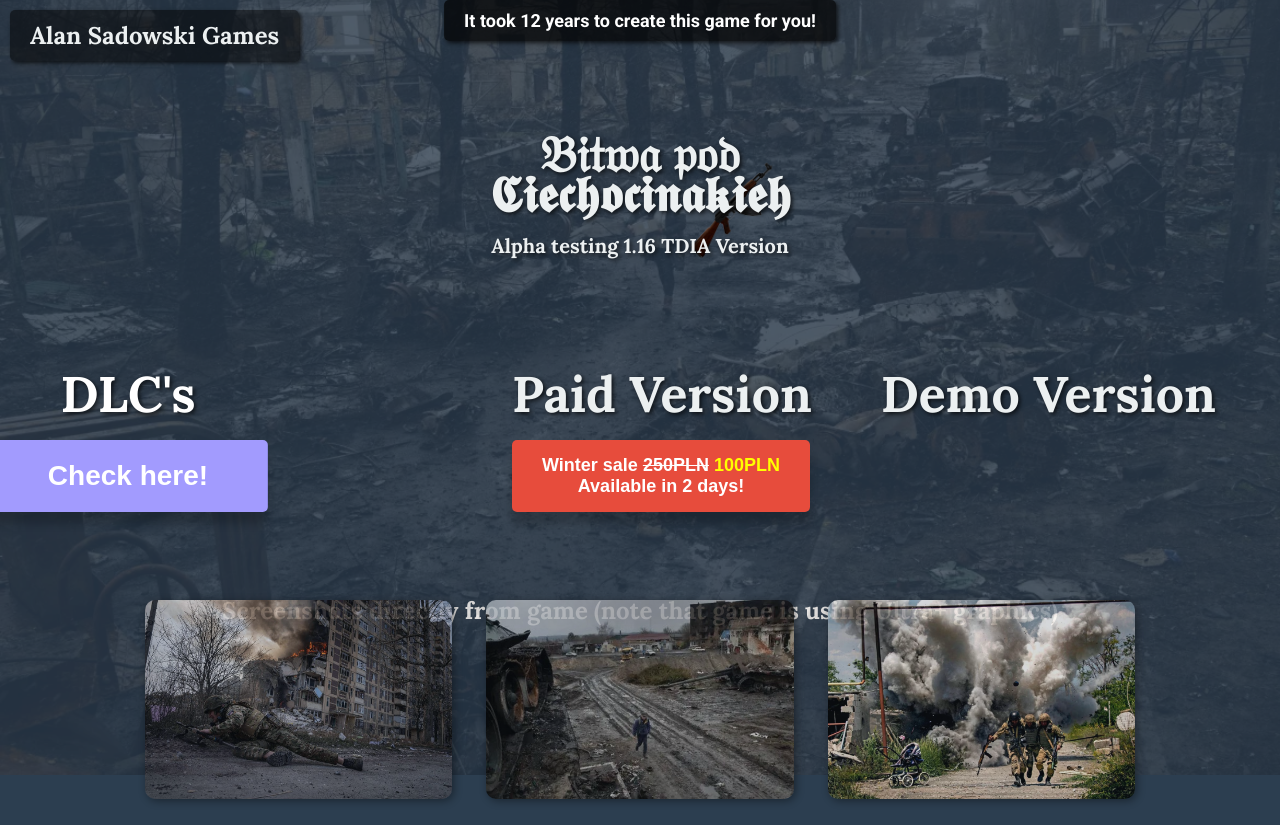
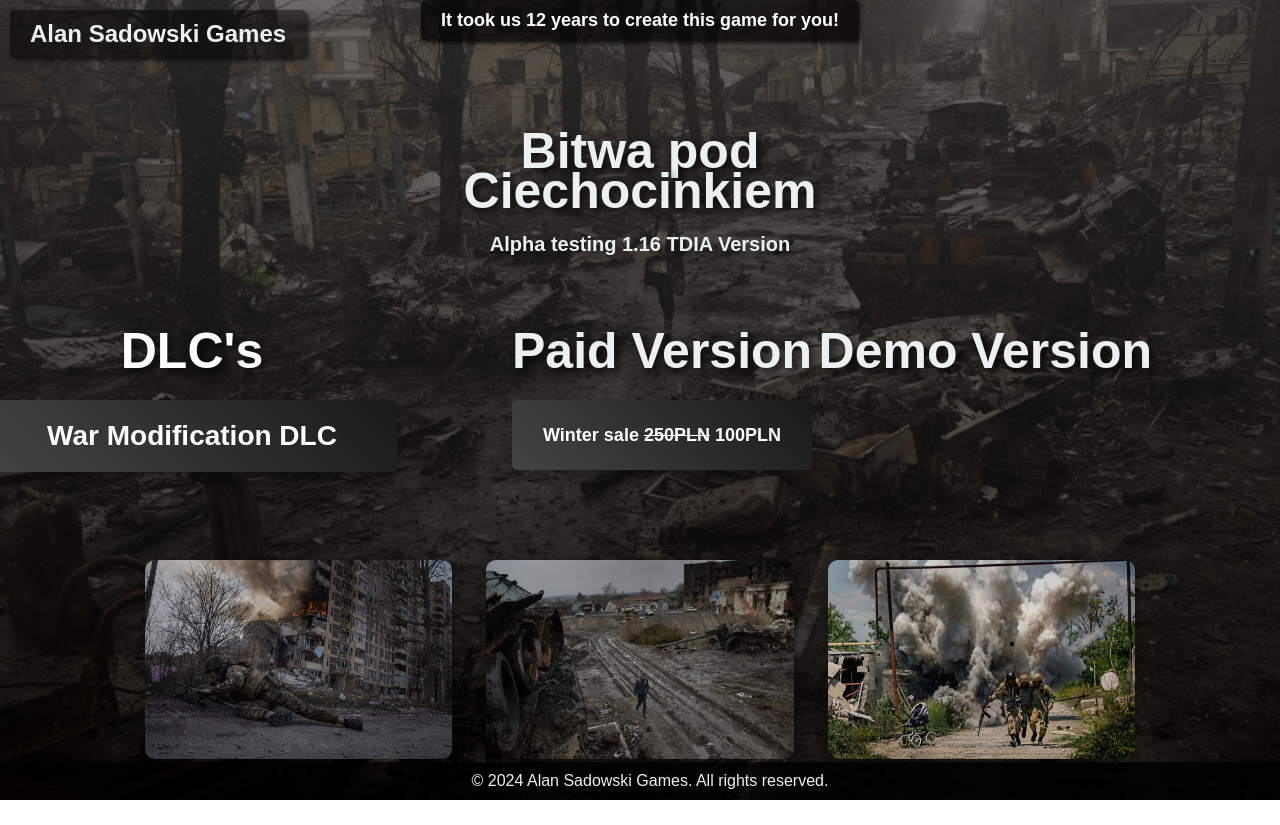
Before and after one commit to regv2137/Rage.io, a plain HTML site: page index.html/index.html in a window 1280 px wide. After the commit the page ends 800 px from the top, so only its background shows below. Drawn offline with Linux system fonts and the light colour scheme.

Commit message:
Update index.html

```diff
--- a/index.html/index.html
+++ b/index.html/index.html
@@ -1,31 +1,50 @@
 <!DOCTYPE html>
-<html>
+<html lang="en">
 <head>
+    <meta charset="UTF-8">
+    <meta name="viewport" content="width=device-width, initial-scale=1.0">
     <title>Rage.io Bitwa pod Ciechocinkiem</title>
-    <link href="https://fonts.googleapis.com/css2?family=Roboto:wght@400;700&family=Lora:wght@400;700&display=swap" rel="stylesheet">
     <style>
         body {
-            background-color: #2c3e50;
             margin: 0;
             padding: 0;
-            font-family: 'Roboto', sans-serif;
+            font-family: 'Arial', sans-serif; /* Keep original font */
             color: #ecf0f1;
+            height: 100vh;
+            overflow: hidden;
+            background: linear-gradient(to bottom, #333333, #000000); /* Gradient from gray to black */
         }
+
+        /* Container for background image */
+        .background-container {
+            position: absolute;
+            top: 0;
+            left: 0;
+            width: 100%;
+            height: 100%;
+            background-image: url('war.jpg');
+            background-size: cover;
+            background-position: center;
+            background-attachment: fixed;
+            opacity: 0.3; /* Slightly more visible background */
+            z-index: -1; /* Ensures it stays behind other content */
+        }
+
         .image-container {
             position: relative;
             width: 100%;
-            height: 100vh;
+            height: 100%;
             display: flex;
             flex-direction: column;
             align-items: center;
             justify-content: center;
         }
+
         .top-left {
             position: absolute;
             top: 10px;
             left: 10px;
             font-size: 24px;
-            font-family: 'Lora', serif;
             font-weight: bold;
             color: #ecf0f1;
             background-color: rgba(0, 0, 0, 0.5);
@@ -34,72 +53,63 @@
             box-shadow: 2px 2px 4px rgba(0, 0, 0, 0.7);
             z-index: 2;
         }
-        img {
-            width: 100%;
-            height: 100%;
-            object-fit: cover;
-            opacity: 0.2;
-        }
-        .ak47-image {
-            position: absolute;
-            top: 26%;
-            left: 57%;
-            transform: translate(-50%, -50%);
-            width: 100px;
-            height: auto;
-            z-index: 0;
-            opacity: 1;
-        }
+
         h2 {
             position: absolute;
             color: #ecf0f1;
             font-size: 50px;
-            font-family: 'Lora', serif;
-            text-shadow: 2px 2px 4px rgba(0, 0, 0, 0.7);
+            text-shadow: 4px 4px 8px rgba(0, 0, 0, 0.8);
             z-index: 2;
         }
+
         .main-title {
             top: 10%;
             left: 50%;
             transform: translateX(-50%);
         }
+
         .subtitle {
             top: 15%;
             left: 50%;
             transform: translateX(-50%);
         }
+
         .alpha-testing {
             position: absolute;
             top: 27%;
             left: 50%;
             transform: translateX(-50%);
             font-size: 20px;
-            font-family: 'Lora', serif;
-            text-shadow: 2px 2px 4px rgba(0, 0, 0, 0.7);
             z-index: 2;
         }
+
         .paid-version {
-            top: 40%;
+            top: 35%;
             left: 40%;
             z-index: 2;
         }
+
         .demo-version {
-            top: 40%;
-            right: 5%;
+            top: 35%;
+            right: 10%;
             z-index: 2;
         }
+
         .price-box {
             position: absolute;
-            top: 55%;
+            top: 50%;
             left: 40%;
             background-color: transparent;
             border: none;
             text-align: center;
             z-index: 2;
         }
-        button {
+
+        .price-box button {
+            width: 300px;
+            height: 70px;
             padding: 15px 30px;
-            background-color: #e74c3c;
+            background: linear-gradient(45deg, #444444, #1a1a1a); /* Slightly lighter gradient */
             color: #ffffff;
             border: none;
             border-radius: 5px;
@@ -109,57 +119,56 @@
             transition: background-color 0.3s ease-in-out, transform 0.3s ease-in-out;
             box-shadow: 0 12px 8px rgba(0, 0, 0, 0.2);
         }
-        button:hover {
-            background-color: #c0392b;
-            transform: translateY(-2px);
+
+        .price-box button:hover {
+            background: linear-gradient(45deg, #555555, #222222); /* Lighter gradient on hover */
+            transform: translateY(-3px) scale(1.05);
         }
+
         .showcase {
             position: absolute;
-            top: 75%;
+            top: 70%;
             width: 80%;
             display: flex;
             justify-content: space-around;
         }
-        .section-title h3 {
-            color: white;
-            font-size: 24px;
-            font-family: 'Lora', serif;
-            margin-top: -230px; /* Adjusted this value to move title up */
-            text-align: center;
-        }
+
         .showcase img {
             width: 30%;
             height: auto;
             border-radius: 10px;
             box-shadow: 2px 2px 8px rgba(0, 0, 0, 0.5);
             opacity: 0.8;
+            transition: transform 0.3s ease-in-out, opacity 0.3s ease-in-out;
         }
+
         .showcase img:hover {
-            transform: scale(1.05);
+            transform: scale(1.1);
+            opacity: 1;
         }
-        .section-title {
-            margin-top: 50px;
-        }
+
         .dlcs {
             position: absolute;
-            top: 40%;
-            left: 10%;
+            top: 35%;
+            left: 15%;
             transform: translateX(-50%);
             color: white;
             font-weight: bold;
             font-size: 50px;
             z-index: 2;
         }
+
         .dlc-price-box {
             position: absolute;
-            top: 55%; /* Lowered the button by increasing the top value */
-            left: 10%;
+            top: 50%; /* Lowered the button by increasing the top value */
+            left: 15%;
             transform: translateX(-50%);
             z-index: 2;
         }
+
         .dlc-price-box button {
             padding: 20px 60px;
-            background-color: #a29bfe;
+            background: linear-gradient(45deg, #444444, #1a1a1a); /* Slightly lighter gradient */
             color: #ffffff;
             border: none;
             border-radius: 5px;
@@ -169,11 +178,12 @@
             transition: background-color 0.3s ease-in-out, transform 0.3s ease-in-out;
             box-shadow: 0 12px 8px rgba(0, 0, 0, 0.2);
         }
+
         .dlc-price-box button:hover {
-            background-color: #c500e8;
-            transform: translateY(-2px);
+            background: linear-gradient(45deg, #555555, #222222); /* Lighter gradient on hover */
+            transform: translateY(-3px) scale(1.05);
         }
-        /* Centered text at the top */
+
         .site-creation-info {
             position: absolute;
             top: 0;
@@ -181,7 +191,6 @@
             transform: translateX(-50%);
             font-size: 18px;
             color: #ffffff;
-            font-family: 'Roboto', sans-serif;
             font-weight: bold;
             background-color: rgba(0, 0, 0, 0.7);
             padding: 10px 20px;
@@ -189,27 +198,33 @@
             box-shadow: 2px 2px 4px rgba(0, 0, 0, 0.7);
             z-index: 3;
         }
+
+        footer {
+            position: absolute;
+            bottom: 0;
+            width: 100%;
+            text-align: center;
+            padding: 10px;
+            background-color: rgba(0, 0, 0, 0.8);
+            color: #ecf0f1;
+        }
     </style>
 </head>
 <body>
+    <div class="background-container"></div> <!-- Background image with opacity -->
     <div class="image-container">
-        <div class="site-creation-info">It took 12 years to create this game for you!</div>
+        <div class="site-creation-info">It took us 12 years to create this game for you!</div>
         <div class="top-left">Alan Sadowski Games</div>
-        <img src="war.jpg" alt="Background Image">
-        <img src="ak47.jpg" alt="AK47 Image" class="ak47-image">
-        <h2 class="main-title">𝔅𝔦𝔱𝔴𝔞 𝔭𝔬𝔡</h2>
-        <h2 class="subtitle">𝕮𝖎𝖊𝖈𝖍𝖔𝖈𝖎𝖓𝖆𝖐𝖎𝖊𝖍</h2>
+        <h2 class="main-title">Bitwa pod</h2>
+        <h2 class="subtitle">Ciechocinkiem</h2>
         <h2 class="alpha-testing">Alpha testing 1.16 TDIA Version</h2>
         <h2 class="paid-version">Paid Version</h2>
         <div class="price-box">
             <button onclick="alert('You are not old enough to play this game! Try the demo version instead.')">
-                Winter sale <del>250PLN</del> <span style="color: yellow; font-weight: bold;">100PLN</span><br>Available in 2 days!
+                Winter sale <del>250PLN</del> 100PLN<br>
             </button>
         </div>
         <h2 class="demo-version">Demo Version</h2>
-        <div class="section-title">
-            <h3>Screenshots directly from game (note that game is using Ultra+ graphics)</h3>
-        </div>
         <div class="showcase">
             <img src="war1.jpg" alt="Description of war1">
             <img src="war2.jpg" alt="Description of war2">
@@ -220,8 +235,14 @@
     <!-- DLC's section -->
     <h2 class="dlcs">DLC's</h2>
     <div class="dlc-price-box">
-        <!-- Redirects to dlc.html when clicked -->
-        <button onclick="window.location.href='dlc.html';">Check here!</button>
+        <a href="dlc.html">
+            <button>War Modification DLC</button>
+        </a>
     </div>
+
+    <!-- Footer -->
+    <footer>
+        © 2024 Alan Sadowski Games. All rights reserved.
+    </footer>
 </body>
 </html>
```
